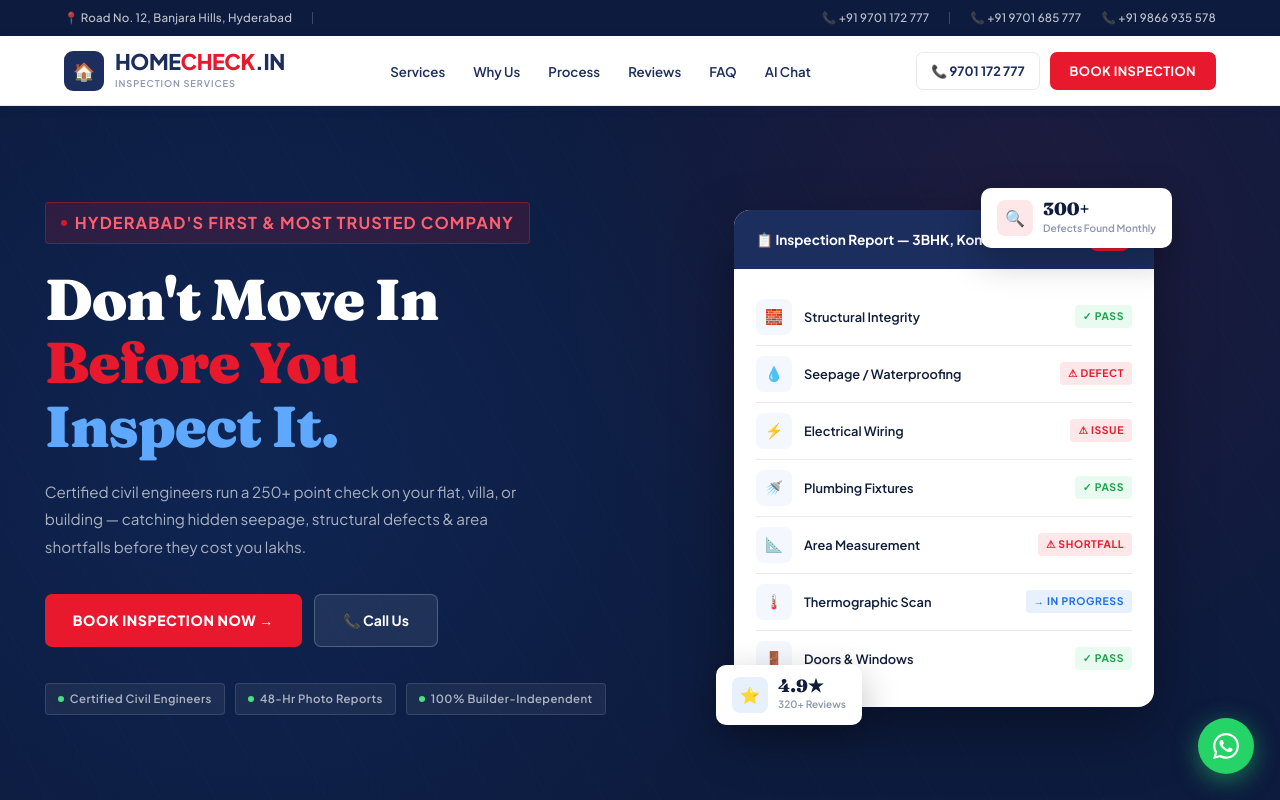
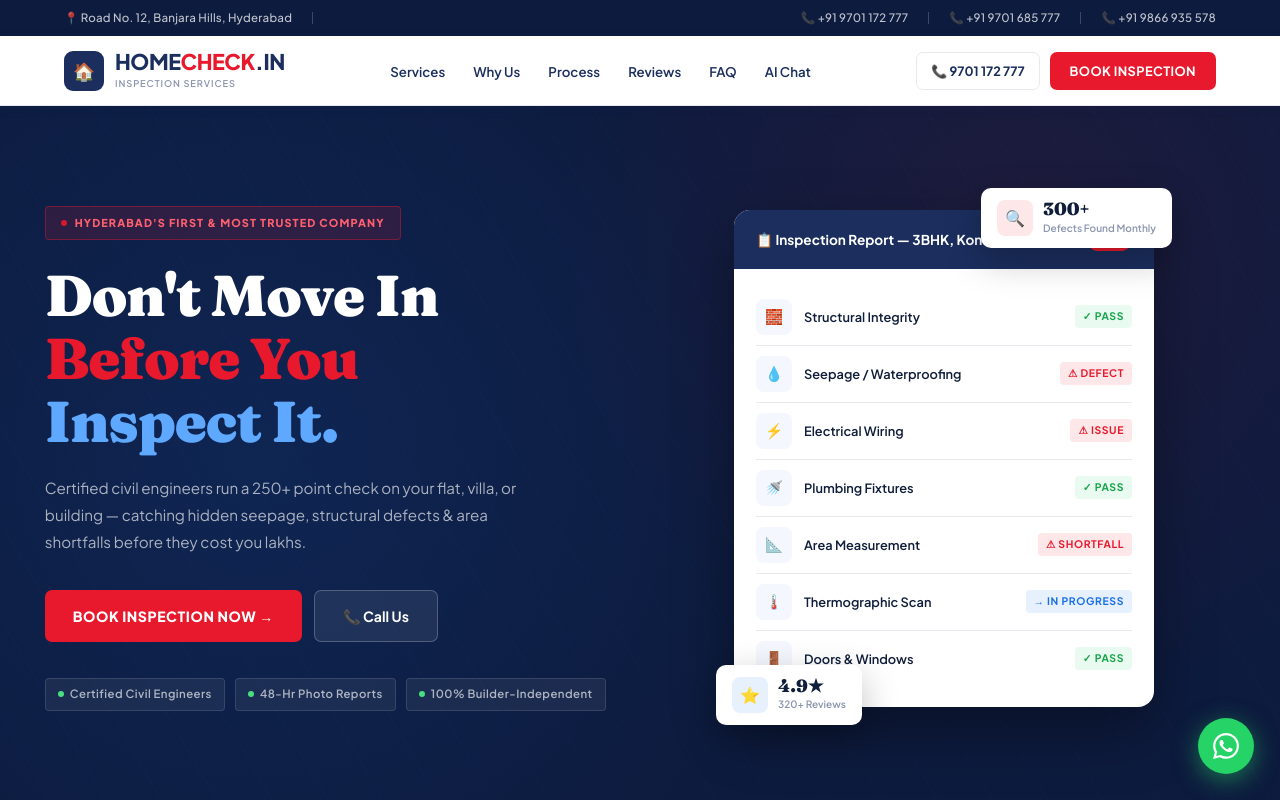
Before and after one commit to homecheck-Hyd/Handover-Inspection, a plain HTML site: page index.html in a window 1280 px wide. Shown: the top 800 px of the page. Drawn offline with Linux system fonts and the light colour scheme.

Commit message:
Refactor topbar and hero content in index.html
Removed unnecessary topbar separator and adjusted heading structure.

```diff
--- a/index.html
+++ b/index.html
@@ -802,6 +802,7 @@
     <a href="tel:+919701172777">📞 +91 9701 172 777</a>
     <div class="topbar-sep" aria-hidden="true"></div>
     <a href="tel:+919701685777">📞 +91 9701 685 777</a>
+    <div class="topbar-sep" aria-hidden="true"></div>
     <a href="tel:+919866935578">📞 +91 9866 935 578</a>
 
   </div>
@@ -836,7 +837,7 @@
 
     <div class="hero-badge" aria-label="Hyderabad's first home inspection company">
       <span class="badge-blink" aria-hidden="true"></span>
-      <h2> Hyderabad's First &amp; Most Trusted company </h2> </div>
+       Hyderabad's First &amp; Most Trusted company </div>
 
     <h1>
       Don't Move In<br/>
```
